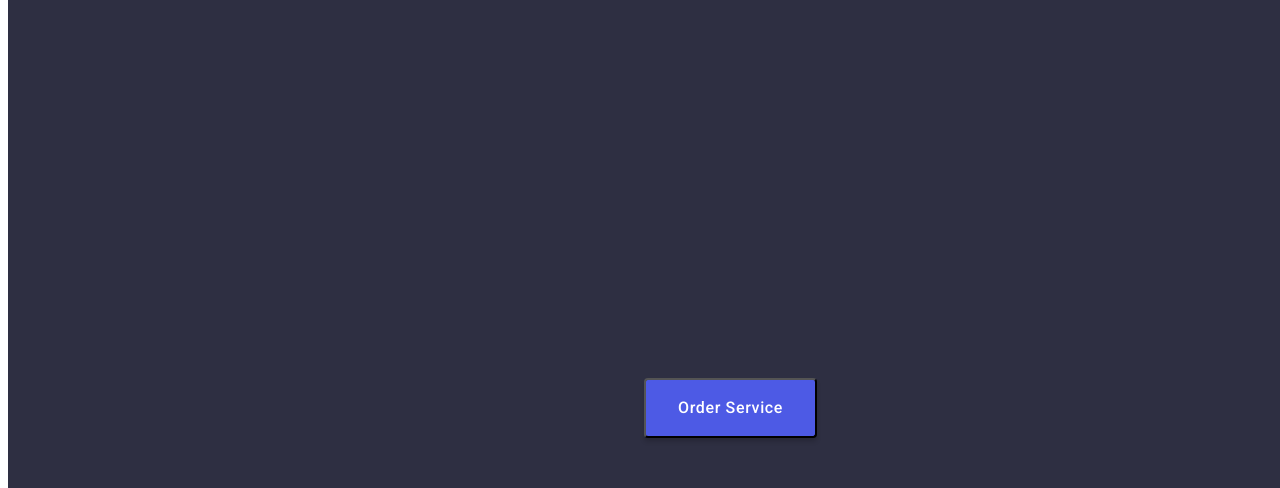
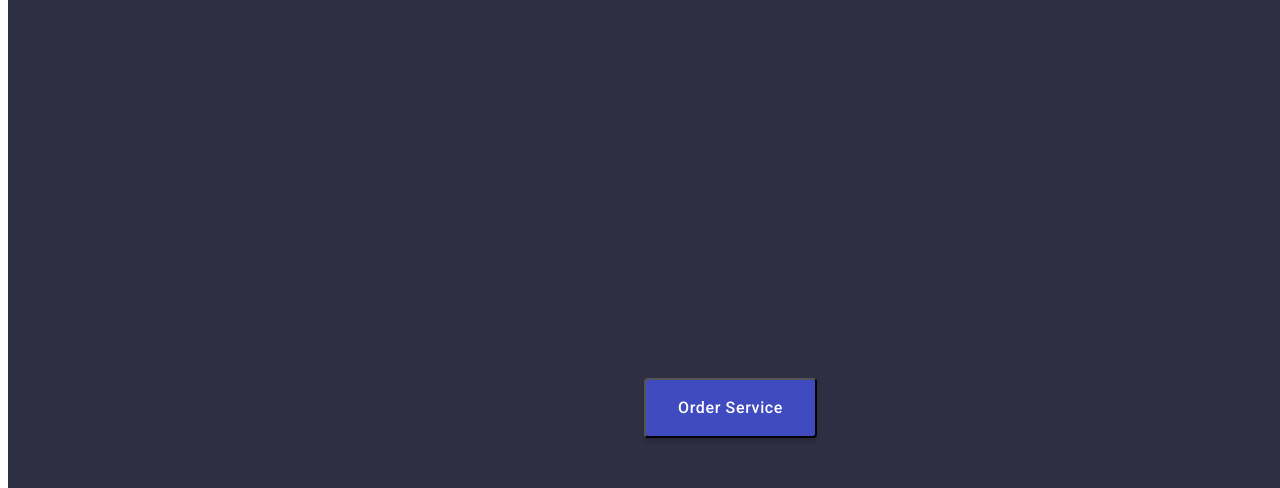
Before and after one commit to Step004/goit-markup-hw-02, a plain HTML site: page index.html in a window 1280 px wide. In both pictures the pointer is over the button "Order Service". Shown: the part 312-800 px from the top of the page. Drawn offline with Linux system fonts and the light colour scheme.

Commit message:
Update styles.css

```diff
--- a/css/styles.css
+++ b/css/styles.css
@@ -77,6 +77,7 @@ a:focus {
     line-height: 1.07;
     letter-spacing: 1.12px;
 }
+
 .button {
     font-family: "Roboto", sans-serif;
     font-weight: 500;
@@ -93,11 +94,11 @@ a:focus {
     gap: 10px;
     cursor: pointer;
     margin-left: 636px;
-    margin-top:356px;
+    margin-top: 356px;
 }
 
-.logo-button:hover,
-.logo-button:focus {
+.button:hover,
+.button:focus {
     background-color: #404BBF;
 }
 
@@ -117,9 +118,11 @@ a:focus {
     line-height: 1.2;
     letter-spacing: 0.4px;
 }
-.section-1-h2{
+
+.section-1-h2 {
     line-height: 1.2;
 }
+
 .main-list-p {
     color: var(--SLATE, #434455);
     font-family: Roboto;
@@ -141,7 +144,7 @@ a:focus {
     font-size: 36px;
     font-style: normal;
     font-weight: 700;
-    line-height: 1.12;
+    line-height: 1.11;
     letter-spacing: 0.72px;
     text-transform: capitalize;
 }
@@ -212,7 +215,7 @@ a:focus {
     font-size: 20px;
     font-style: normal;
     font-weight: 500;
-    line-height: 1.11;
+    line-height: 1.12;
     letter-spacing: 0.4px;
 }
 
```
